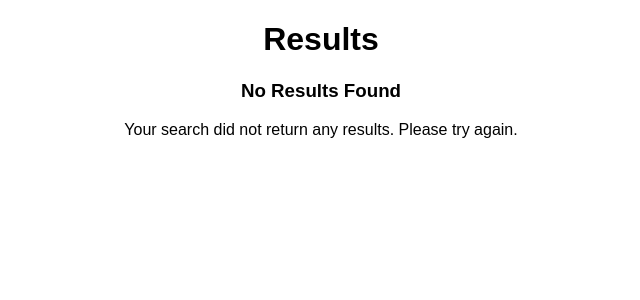
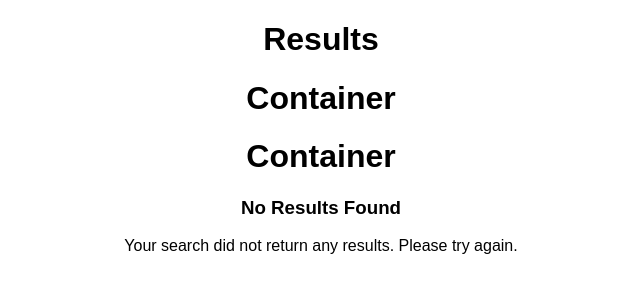
Before and after one commit to debs-obrien/react-photo-gallery, a React (Create React App) app: page / in a window 1280 px wide. Shown: the top 300 px of the page, without its empty margins (319-959 px from the left). Built offline with nearby package versions, Linux system fonts and the light colour scheme.

Commit message:
container and navigation added

```diff
--- a/src/App.js
+++ b/src/App.js
@@ -1,5 +1,7 @@
 import React, { Component } from 'react';
 import './App.css';
+import Container from './Container';
+import Navigation from './Navigation';
 
 class App extends Component {
   render() {
@@ -10,6 +12,8 @@
         </header>
 
             <h1>Results</h1>
+          <Container />
+          <Navigation />
           <h3>No Results Found</h3>
           <p>
               Your search did not return any results. Please try again.
--- /dev/null
+++ b/src/Container.js
@@ -0,0 +1,14 @@
+import React, { Component } from 'react';
+import './App.css';
+
+class Container extends Component {
+    render() {
+        return (
+            <div>
+                <h1>Container</h1>
+            </div>
+        );
+    }
+}
+
+export default Container;
--- /dev/null
+++ b/src/Navigation.js
@@ -0,0 +1,14 @@
+import React, { Component } from 'react';
+import './App.css';
+
+class Navigation extends Component {
+    render() {
+        return (
+            <div>
+                <h1>Container</h1>
+            </div>
+        );
+    }
+}
+
+export default Navigation;
```
Also changed, not shown: src/Clouds.js (added), src/Flowers.js (added), src/Sunset.js (added).
